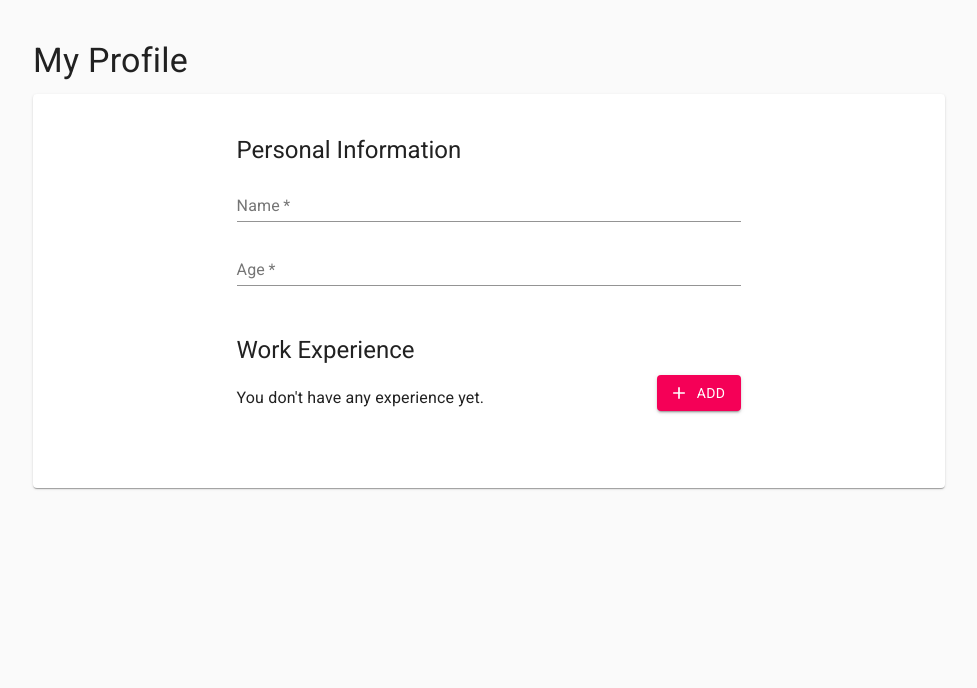
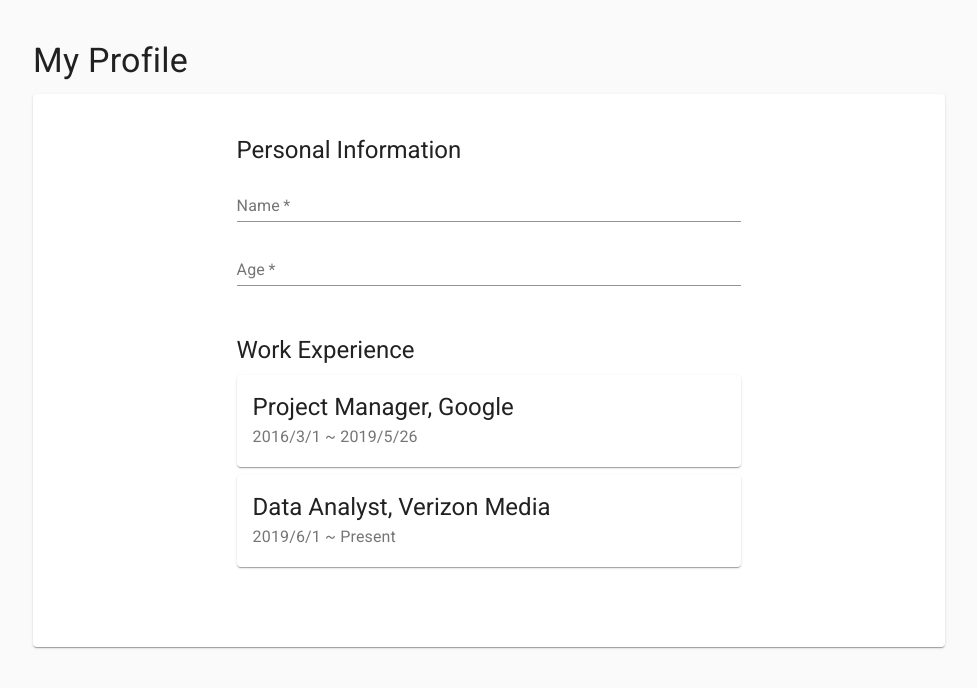
Before and after one commit to leannechen/material-ui-form, a React (Create React App) app: page / in a window 1280 px wide. Shown: the top 688 px of the page, without its empty margins (151-1128 px from the left). Built offline with nearby package versions, Linux system fonts and the light colour scheme; grey boxes are pictures that could not be loaded.

Commit message:
Add work experience Card

```diff
--- a/src/App.js
+++ b/src/App.js
@@ -2,9 +2,26 @@ import React, { useState } from 'react';
 import { MuiPickersUtilsProvider, KeyboardDatePicker } from '@material-ui/pickers';
 import DateFnsUtils from '@date-io/date-fns';
 import { makeStyles } from '@material-ui/core/styles';
-import { Container, CssBaseline, Typography, Paper, Box, Button, TextField, Dialog, DialogContent, IconButton, FormControlLabel, Checkbox } from '@material-ui/core';
+import {
+  Container,
+  CssBaseline,
+  Typography,
+  Paper,
+  Box,
+  Button,
+  TextField,
+  Dialog,
+  DialogContent,
+  IconButton,
+  FormControlLabel,
+  Checkbox,
+  Card,
+  CardContent,
+  CardMedia,
+} from '@material-ui/core';
 import CloseIcon from '@material-ui/icons/Close';
 import AddIcon from '@material-ui/icons/Add';
+import AttachFileIcon from '@material-ui/icons/AttachFile';
 
 const useStyles = makeStyles((theme) => ({
   root: {
@@ -63,8 +80,32 @@ const useStyles = makeStyles((theme) => ({
   dialogFormContainer: {
     width: `80%`,
     margin: `auto`,
+  },
+  card: {
+    marginBottom: theme.spacing(1),
+  },
+}));
+
+const mockData = [
+  {
+    jobTitle: "Project Manager",
+    company: "Google",
+    companyLogo: "",
+    startDate: "2016/3/1",
+    endDate: "2019/5/26",
+    isCurrentJob: false,
+    jobDescription: "Lorem ipsum dolor sit amet, consectetur adipisicing elit. Alias amet architecto at dolor ea iste nam quo similique vitae voluptas? Eum ipsam obcaecati perferendis porro provident quam, velit voluptate voluptatibus."
+  },
+  {
+    jobTitle: "Data Analyst",
+    company: "Verizon Media",
+    companyLogo: "",
+    startDate: "2019/6/1",
+    endDate: "",
+    isCurrentJob: true,
+    jobDescription: "Lorem ipsum dolor sit amet, consectetur adipisicing elit. Alias amet architecto at dolor ea iste nam quo similique vitae voluptas? Eum ipsam obcaecati perferendis porro provident quam, velit voluptate voluptatibus perferendis porro provident quam, velit voluptate voluptatibus."
   }
-}));
+];
 
 function App() {
   const classes = useStyles();
@@ -118,7 +159,7 @@ function App() {
         </Box>
         <Box paddingY={5} paddingX={4} clone>
           <Paper className={classes.paper}>
-            { isEditing?
+            { isEditing &&
               <form className={classes.formContainer}>
                 <fieldset className={classes.fieldset}>
                   <Typography variant="h5" component="h3" gutterBottom>
@@ -148,6 +189,7 @@ function App() {
                   <Typography variant="h5" component="h3" gutterBottom>
                     Work Experience
                   </Typography>
+                  { mockData.length === 0 ?
                     <div className={classes.addWorkContainer}>
                       <Typography variant="body1" gutterBottom>
                         You don't have any experience yet.
@@ -161,11 +203,34 @@ function App() {
                         Add
                       </Button>
                     </div>
+                    :
+                    mockData.map(mockItem => (
+                      <Card key={mockItem.company} className={classes.card}>
+                        <div className={classes.cardDetails}>
+                          <CardContent className={classes.cardContent}>
+                            <Typography component="h5" variant="h5">
+                              {mockItem.jobTitle}, {mockItem.company}
+                            </Typography>
+                            <Typography variant="subtitle1" color="textSecondary">
+                              {mockItem.startDate} ~ {mockItem.isCurrentJob? `Present`: mockItem.endDate}
+                            </Typography>
+                          </CardContent>
+                          <div className={classes.cardControls}>
+                            {/* buttons here */}
+                          </div>
+                        </div>
+                        <CardMedia
+                          className={classes.cover}
+                          image="/static/images/cards/live-from-space.jpg"
+                          title="Live from space album cover"
+                        />
+                      </Card>
+                    ))
+                  }
                 </fieldset>
               </form>
-              :
-              renderWelcomeContent()
             }
+            { !isEditing && renderWelcomeContent() }
           </Paper>
         </Box>
       </Container>
@@ -205,6 +270,19 @@ function App() {
               helperText={``}
               onChange={() => {}}
             />
+            <div>
+              <Typography gutterBottom>
+                Company Logo
+              </Typography>
+              <Button
+                variant="contained"
+                color="secondary"
+                startIcon={<AttachFileIcon />}
+                onClick={handleOpenModal}
+              >
+                Upload
+              </Button>
+            </div>
             <KeyboardDatePicker
               className={classes.datePicker}
               // disableToolbar
@@ -262,6 +340,7 @@ function App() {
           size="large"
           className={classes.dialogSaveButton}
           onClick={() => {}}
+          disabled={true}
         >
           Save
         </Button>
```
Lines whose indentation alone changed are shown as unchanged.
